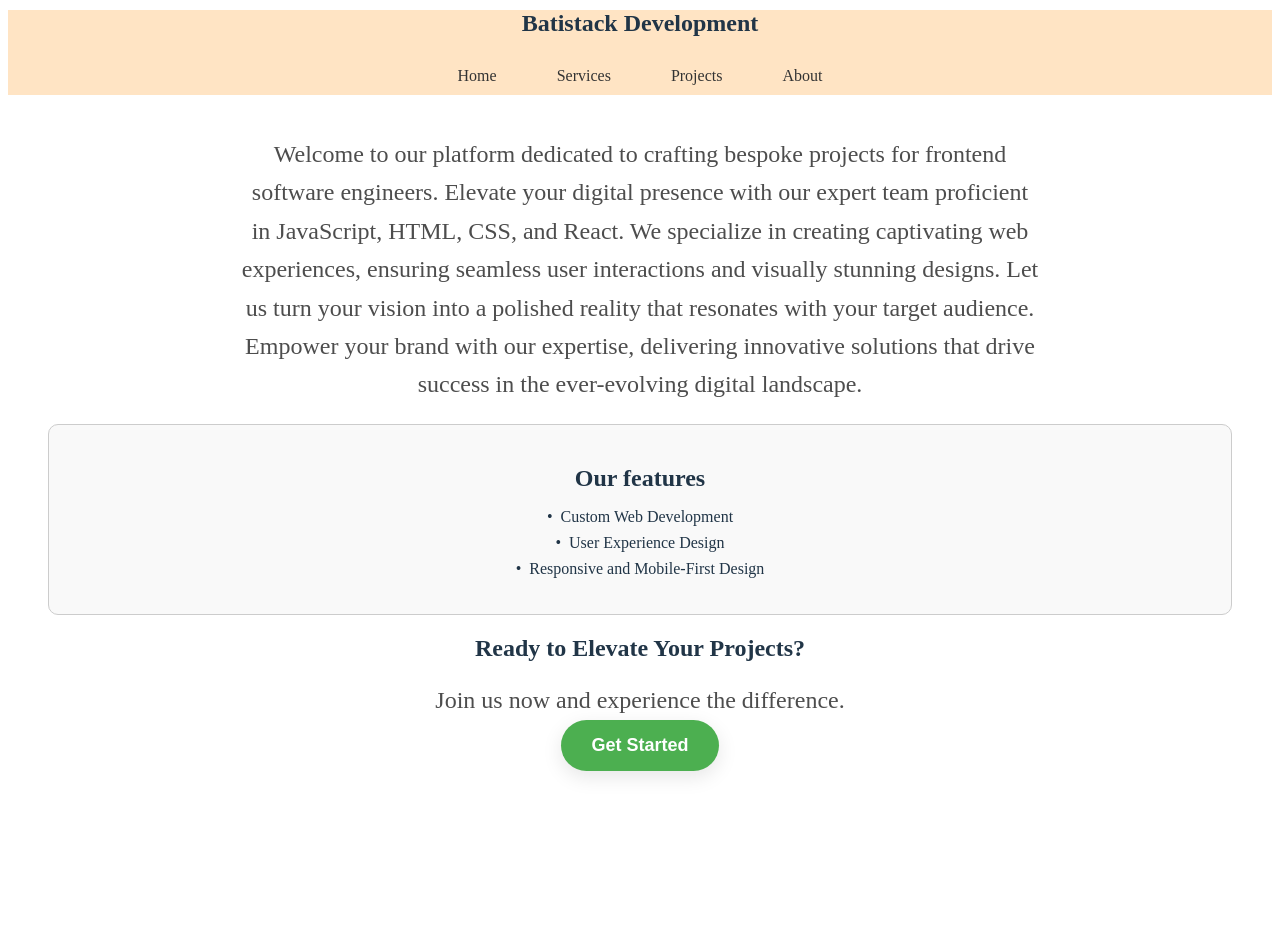
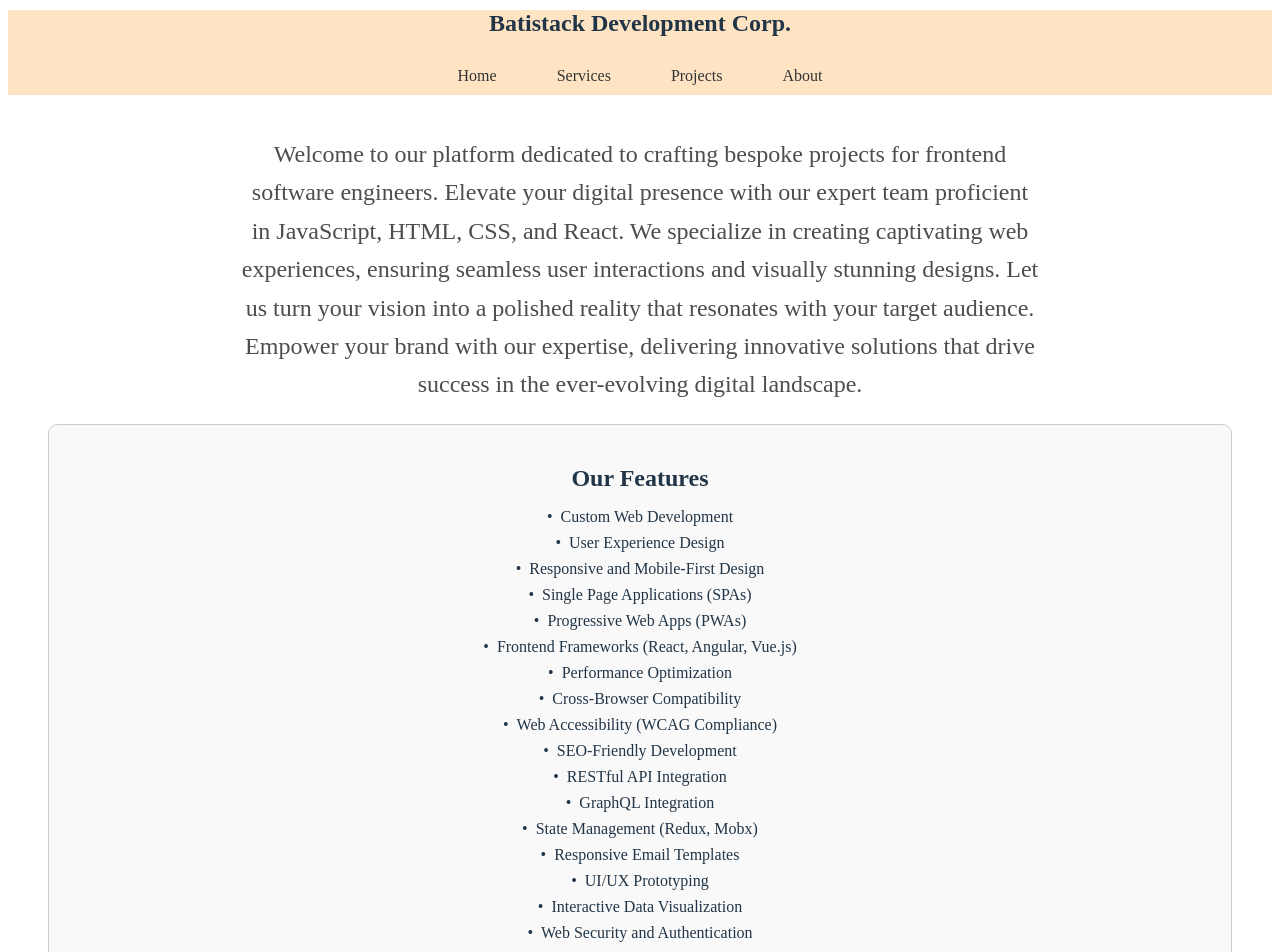
Before and after one commit to Batista0523/Batistack-Web, a React (Vite) app: page / in a window 1280 px wide. Shown: the top 952 px of the page. Before the commit the page ends 819 px from the top, so only its background shows below. Built offline with nearby package versions, Linux system fonts and the light colour scheme.

Commit message:
added more features

```diff
--- a/src/components/Home.jsx
+++ b/src/components/Home.jsx
@@ -1,33 +1,48 @@
-import React from 'react';
-import './home.css';
+import React from "react";
+import "./home.css";
 
 const Home = () => {
   return (
-    <div className='home'>
-
+    <div className="home">
       <p>
         Welcome to our platform dedicated to crafting bespoke projects for
         frontend software engineers. Elevate your digital presence with our
-        expert team proficient in JavaScript, HTML, CSS, and React. We specialize
-        in creating captivating web experiences, ensuring seamless user
-        interactions and visually stunning designs. Let us turn your vision into
-        a polished reality that resonates with your target audience. Empower
-        your brand with our expertise, delivering innovative solutions that
-        drive success in the ever-evolving digital landscape.
+        expert team proficient in JavaScript, HTML, CSS, and React. We
+        specialize in creating captivating web experiences, ensuring seamless
+        user interactions and visually stunning designs. Let us turn your vision
+        into a polished reality that resonates with your target audience.
+        Empower your brand with our expertise, delivering innovative solutions
+        that drive success in the ever-evolving digital landscape.
       </p>
-      <section className='features'>
-        <h2>Our features</h2>
+      <section className="features">
+        <h2>Our Features</h2>
         <ul>
-        <li>Custom Web Development</li>
+          <li>Custom Web Development</li>
           <li>User Experience Design</li>
           <li>Responsive and Mobile-First Design</li>
+          <li>Single Page Applications (SPAs)</li>
+          <li>Progressive Web Apps (PWAs)</li>
+          <li>Frontend Frameworks (React, Angular, Vue.js)</li>
+          <li>Performance Optimization</li>
+          <li>Cross-Browser Compatibility</li>
+          <li>Web Accessibility (WCAG Compliance)</li>
+          <li>SEO-Friendly Development</li>
+          <li>RESTful API Integration</li>
+          <li>GraphQL Integration</li>
+          <li>State Management (Redux, Mobx)</li>
+          <li>Responsive Email Templates</li>
+          <li>UI/UX Prototyping</li>
+          <li>Interactive Data Visualization</li>
+          <li>Web Security and Authentication</li>
+          <li>Version Control (Git)</li>
+          <li>Frontend Build Tools (Webpack, Babel)</li>
+          <li>Continuous Integration (CI/CD)</li>
         </ul>
-
       </section>
-      <section className='cta'>
+      <section className="cta">
         <h2>Ready to Elevate Your Projects?</h2>
         <p>Join us now and experience the difference.</p>
-        <button className='btn'>Get Started</button>
+        <button className="btn">Get Started</button>
       </section>
     </div>
   );
--- a/src/components/NavBar.jsx
+++ b/src/components/NavBar.jsx
@@ -6,7 +6,7 @@ import "./navbar.css"
 const NavBar = () => {
   return (
     <div className='together'>
-      <h1 className="title_app">Batistack Development</h1>
+      <h1 className="title_app">Batistack Development Corp.</h1>
       <nav className="nav-links">
         <Link to="/">Home</Link>
         <Link to="/services">Services</Link>
```
